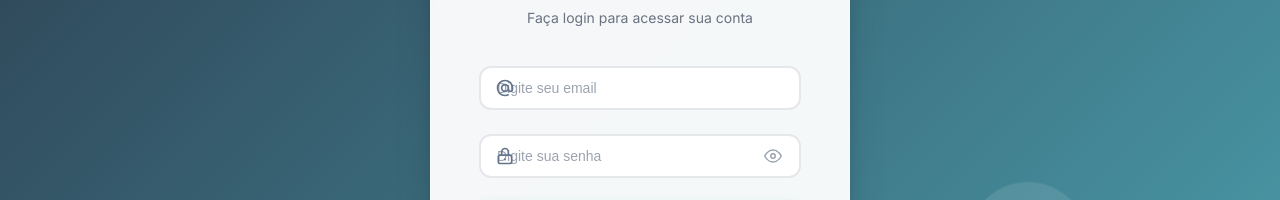
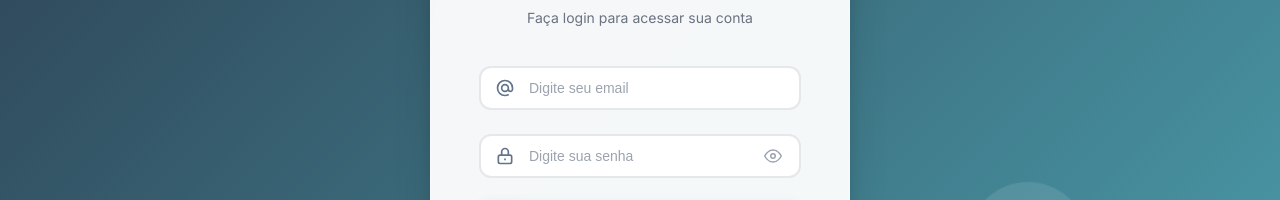
Before and after one commit to JoaoLuisBeato/Projeto, a React (Vite) app in the folder frontend/: page / in a window 1280 px wide. Shown: the part 279-479 px from the top of the page. Built offline with nearby package versions, Linux system fonts and the light colour scheme.

Commit message:
Correção tela de login bug visual

```diff
--- a/frontend/src/pages/LoginPage.jsx
+++ b/frontend/src/pages/LoginPage.jsx
@@ -131,7 +131,6 @@ function LoginPage() {
             {isLoading ? (
               <div className="loading-spinner">
                 <div className="spinner"></div>
-                <span>Entrando...</span>
               </div>
             ) : (
               <>
@@ -142,6 +141,7 @@ function LoginPage() {
               </>
             )}
           </button>
+
         </form>
 
         <div className="login-footer">
--- a/frontend/src/styles/LoginPage.css
+++ b/frontend/src/styles/LoginPage.css
@@ -200,13 +200,15 @@ html, body, #root {
 
 .form-input {
   width: 100%;
-  padding: 14px 16px 14px 48px;
+  padding: 14px 16px 14px 48px; /* espaço para o ícone */
   border: 2px solid #e5e7eb;
   border-radius: 12px;
   font-size: 16px;
   background: white;
   font-weight: 500;
   position: relative;
+  z-index: 1;
+  padding-left: 48px !important;
 }
 
 .form-input[type="password"],
```
